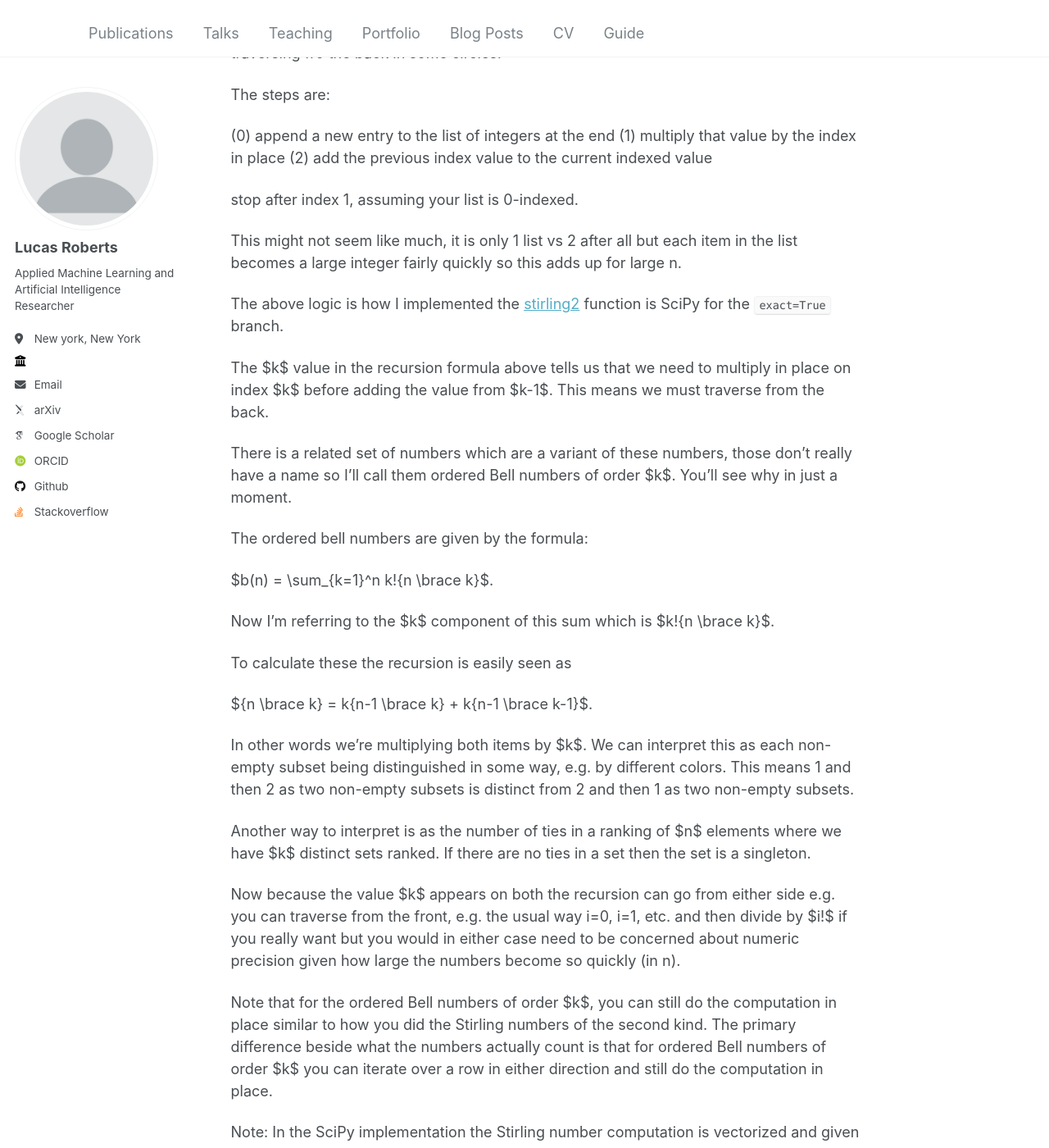
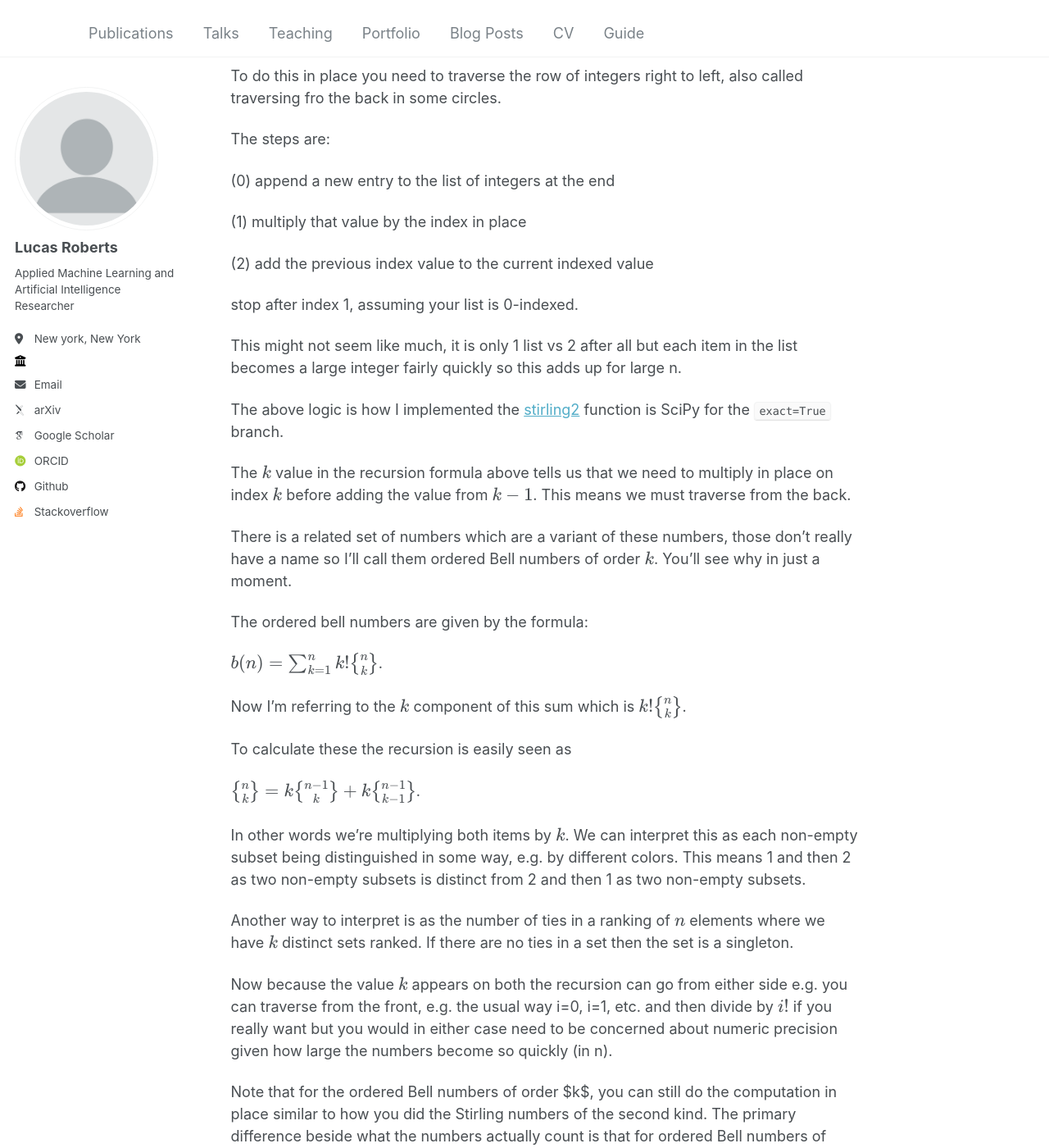
Before and after one commit to rlucas7/rlucas7.github.io, a Jekyll site: the page built from _posts/2024-10-14-blog-post.md, in a window 1280 px wide and 1400 px high, scrolled down 1657 px. Shown: the whole window at 82% size. Built offline with Jekyll 4.4.1, drawn with Linux system fonts in a browser that asks for light colours; some web fonts are replaced; some of the changed text lies outside the part shown.

```diff
--- a/_posts/2024-10-14-blog-post.md
+++ b/_posts/2024-10-14-blog-post.md
@@ -42,6 +42,7 @@ Now if we arrange these numbers as a list for a given number of distinct items
 starting with 2 and moving to 3 we see that we have
 
 n=2 -> [0,1,1]
+
 n=3 -> [0,1,3,1]
 
 many ways where the ith entry in the nth list tells us how many ways to make
@@ -59,7 +60,7 @@ book as [Stirling numbers of the second kind](https://en.wikipedia.org/wiki/Stir
 Two interesting things, the first is that there is no commonly agreed upon
 notation for these numbers. I follow GKP and use the bracket/brace notation,
 
-${n \brace k} = k{n-1 \brace k} + {n-1 \brace k-1}$,
+$${n \brace k} = k{n-1 \brace k} + {n-1 \brace k-1}$$,
 
 for n>0 and k>0. The above equation also codifies the recursion relation for
 these numbers. Now you can use this to compute any value you like in a computer
@@ -77,7 +78,9 @@ called traversing fro the back in some circles.
 The steps are:
 
 (0) append a new entry to the list of integers at the end
+
 (1) multiply that value by the index in place
+
 (2) add the previous index value to the current indexed value
 
 stop after index 1, assuming your list is 0-indexed.
@@ -88,37 +91,37 @@ in the list becomes a large integer fairly quickly so this adds up for large n.
 The above logic is how I implemented the [stirling2](https://docs.scipy.org/doc/scipy/reference/generated/scipy.special.stirling2.html) function is SciPy for the
 `exact=True` branch.
 
-The $k$ value in the recursion formula above tells us that we need to multiply
-in place on index $k$ before adding the value from $k-1$. This means we must
+The $$k$$ value in the recursion formula above tells us that we need to multiply
+in place on index $$k$$ before adding the value from $$k-1$$. This means we must
 traverse from the back.
 
 There is a related set of numbers which are a variant of these numbers, those
-don't really have a name so I'll call them ordered Bell numbers of order $k$.
+don't really have a name so I'll call them ordered Bell numbers of order $$k$$.
 You'll see why in just a moment.
 
 The ordered bell numbers are given by the formula:
 
-$b(n) = \sum_{k=1}^n k!{n \brace k}$.
+$$b(n) = \sum_{k=1}^n k!{n \brace k}$$.
 
-Now I'm referring to the $k$ component of this sum which is
-$k!{n \brace k}$.
+Now I'm referring to the $$k$$ component of this sum which is
+$$k!{n \brace k}$$.
 
 To calculate these the recursion is easily seen as
 
-${n \brace k} = k{n-1 \brace k} + k{n-1 \brace k-1}$.
+$${n \brace k} = k{n-1 \brace k} + k{n-1 \brace k-1}$$.
 
-In other words we're multiplying both items by $k$.
+In other words we're multiplying both items by $$k$$.
 We can interpret this as each non-empty subset being distinguished in some way,
 e.g. by different colors. This means 1 and then 2 as two non-empty subsets is
 distinct from 2 and then 1 as two non-empty subsets.
 
-Another way to interpret is as the number of ties in a ranking of $n$ elements
-where we have $k$ distinct sets ranked. If there are no ties in a set then the
+Another way to interpret is as the number of ties in a ranking of $$n$$ elements
+where we have $$k$$ distinct sets ranked. If there are no ties in a set then the
 set is a singleton.
 
-Now because the value $k$ appears on both the recursion can go from either side
+Now because the value $$k$$ appears on both the recursion can go from either side
 e.g. you can traverse from the front, e.g. the usual way i=0, i=1, etc. and then
-divide by $i!$ if you really want but you would in either case need to be concerned
+divide by $$i!$$ if you really want but you would in either case need to be concerned
 about numeric precision given how large the numbers become so quickly (in n).
 
 Note that for the ordered Bell numbers of order $k$, you can still do the computation
```
Also changed, not shown: other parts of _posts/2024-10-14-blog-post.md (+2 -2 lines).
